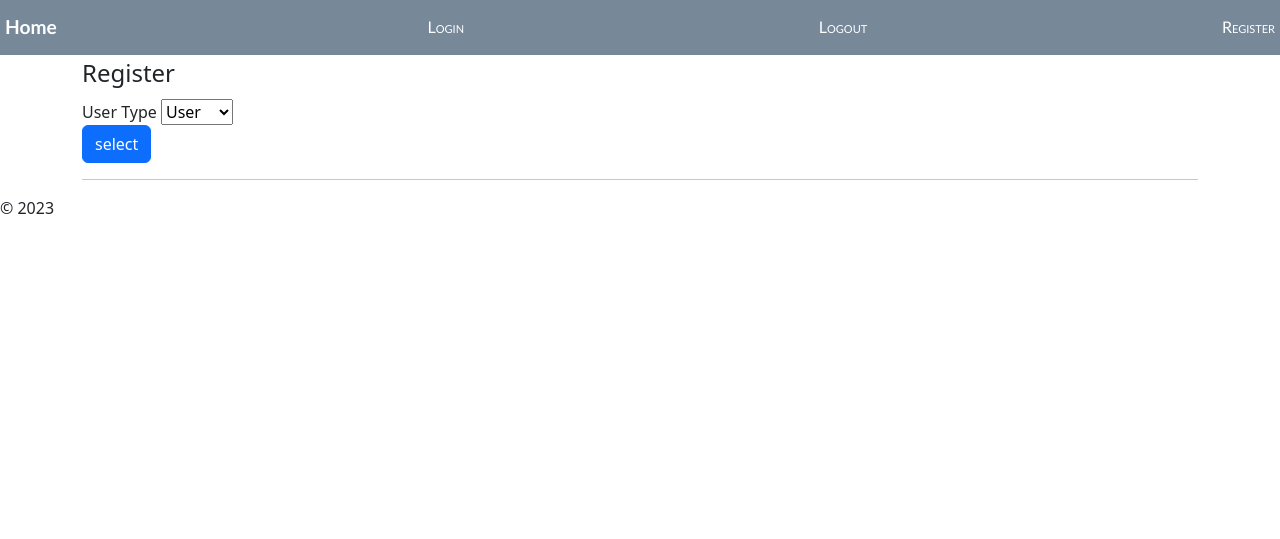
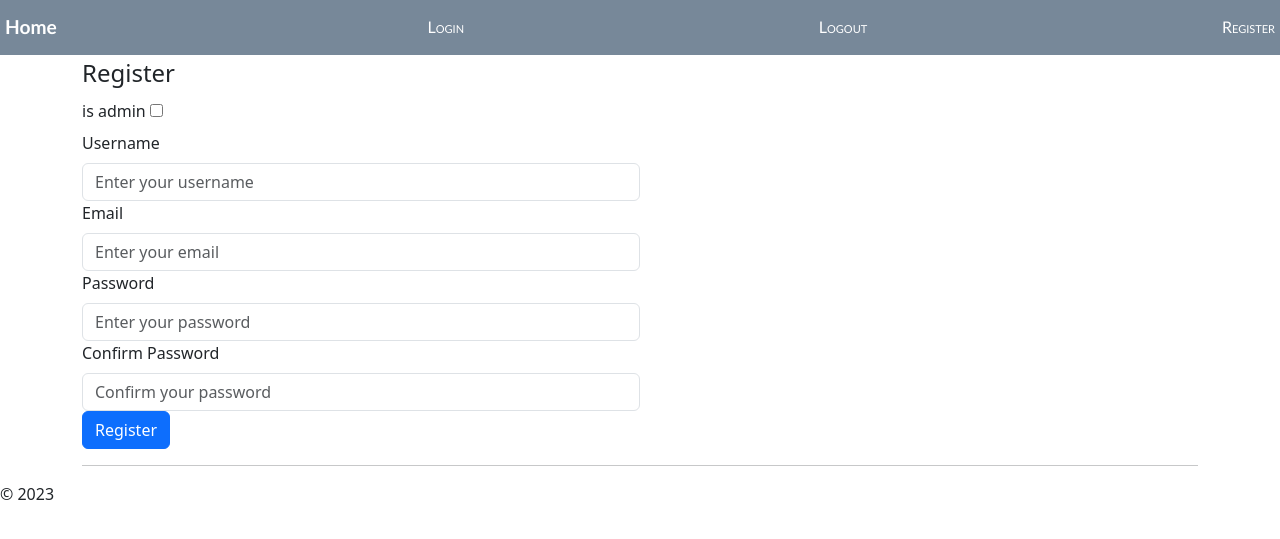
Before and after one commit to martinfosby/quiz_flask, a Flask app: page /register in a window 1280 px wide. Shown: the top 539 px of the page. Run offline with Flask 3, Linux system fonts and the light colour scheme.

Commit message:
changed register

```diff
--- a/quiz_app/forms.py
+++ b/quiz_app/forms.py
@@ -1,6 +1,6 @@
 
 from flask_wtf import FlaskForm
-from wtforms import StringField, SubmitField, SelectField, PasswordField, BooleanField, TextAreaField, FieldList, FormField, RadioField, SelectMultipleField
+from wtforms import StringField, SubmitField, SelectField, PasswordField, BooleanField, TextAreaField, FieldList, FormField, RadioField, SelectMultipleField, EmailField
 from wtforms.validators import DataRequired, Length, Email, EqualTo
 
 user_length = 2
@@ -16,24 +16,18 @@ class UserTypeForm(FlaskForm):
 
 
 class LoginForm(FlaskForm):
-    usertype = SelectField(label=u'select user type', choices=['user', 'admin'])
     username = StringField('Username', validators=[DataRequired()])
     password = PasswordField('Password', validators=[DataRequired()])
     submit = SubmitField('Log In')
 
-class UserRegistrationForm(FlaskForm):
+class RegistrationForm(FlaskForm):
+    is_admin = BooleanField('Is admin', default=False)
     username = StringField('Username', validators=[DataRequired(), Length(min=user_length, max=20)])
+    email = EmailField('Email', validators=[DataRequired()])
     password = PasswordField('Password', validators=[DataRequired(), Length(min=pass_length, max=20)])
     confirm_password = PasswordField('Confirm Password', validators=[DataRequired(), EqualTo('password')])
-    submit = SubmitField('Register')
-
-class AdminRegistrationForm(FlaskForm):
-    first_name = StringField(label='first name', validators=[DataRequired()])
-    last_name = StringField(label='last name', validators=[DataRequired()])
-    username = StringField('Username', validators=[DataRequired(), Length(min=user_length, max=20)])
-    password = PasswordField('Password', validators=[DataRequired(), Length(min=pass_length, max=20)])
-    confirm_password = PasswordField('Confirm Password', validators=[DataRequired(), EqualTo('password')])
-    # admin_key = StringField('Admin Key', validators=[DataRequired(), Length(min=6, max=20)])
+    first_name = StringField(label='First name', validators=[DataRequired()])
+    last_name = StringField(label='Last name', validators=[DataRequired()])
     submit = SubmitField('Register')
 
 # class AnswerForm(FlaskForm):
--- a/quiz_app/templates/layout.html
+++ b/quiz_app/templates/layout.html
@@ -25,5 +25,7 @@
             <p>&copy; 2023</p>
         </footer>
         <script src="https://cdn.jsdelivr.net/npm/bootstrap@5.3.0-alpha3/dist/js/bootstrap.bundle.min.js" integrity="sha384-ENjdO4Dr2bkBIFxQpeoTz1HIcje39Wm4jDKdf19U8gI4ddQ3GYNS7NTKfAdVQSZe" crossorigin="anonymous"></script>
+        {% block scripts %}
+        {% endblock %}
     </body>
 </html>
--- a/quiz_app/templates/register.html
+++ b/quiz_app/templates/register.html
@@ -1,17 +1,102 @@
 {% extends "layout.html" %}
 {% block title %}
 register
-
 {% endblock %}
 {% block content %}
-  <form method="POST" action="">
-    {{ form.csrf_token }}
+    <form id="register-form" method="POST" action="" class="register-form">
+        {{ form.csrf_token() }}
+        <fieldset class="form-group">
+            <legend class="form-legend">Register</legend>
 
-    <fieldset class="form-group">
-      <legend>Register</legend>
-      {{ form.usertype.label }} {{ form.usertype }}<br>
-    </fieldset>
+            <div class="form-row">
+                <div class="form-group col-md-6">
+                    <label for="is_admin" class="form-label">is admin</label>
+                    {{ form.is_admin(class="form-checkbox", id="is_admin") }}
+                </div>
+            </div>
 
-    {{ form.submit(class="btn btn-primary") }}
-  </form>
+            <div class="form-row">
+                <div class="form-group col-md-6">
+                    <label for="username" class="form-label">Username</label>
+                    {{ form.username(class="form-control", id="username", placeholder="Enter your username") }}
+                </div>
+            </div>
+            <div class="form-row">
+                <div class="form-group col-md-6">
+                    <label for="email" class="form-label">Email</label>
+                    {{ form.email(class="form-control", id="email", placeholder="Enter your email") }}
+                </div>
+            </div>
+            <div class="form-row">
+                <div class="form-group col-md-6">
+                    <label for="password" class="form-label">Password</label>
+                    {{ form.password(class="form-control", id="password", placeholder="Enter your password") }}
+                </div>
+            </div>
+            <div class="form-row">
+                <div class="form-group col-md-6">
+                    <label for="confirm_password" class="form-label">Confirm Password</label>
+                    {{ form.confirm_password(class="form-control", id="confirm_password", placeholder="Confirm your password") }}
+                </div>
+            </div>
+
+            <div class="form-row">
+                <div class="form-group col-md-6">
+                    <label for="first_name" class="form-label" id="first_name_label">First Name</label>
+                    {{ form.first_name(class="form-control", id="first_name", placeholder="Enter your first name") }}
+                </div>
+            </div>
+            <div class="form-row">
+                <div class="form-group col-md-6">
+                    <label for="last_name" class="form-label" id="last_name_label">Last Name</label>
+                    {{ form.last_name(class="form-control", id="last_name", placeholder="Enter your last name") }}
+                </div>
+            </div>
+
+            {% for field, errors in form.errors.items() %}
+                <div class="alert alert-danger">{{ ', '.join(errors) }}</div>
+            {% endfor %}
+            <div class="form-row">
+                <div class="form-group col-md-6">
+                    {{ form.submit(class="btn btn-primary btn-block", value="Register") }}
+                </div>
+            </div>
+        </fieldset>
+    </form>
 {% endblock %}
+
+{% block scripts %}
+  <script>
+        document.addEventListener("DOMContentLoaded", function() {
+            var form = document.getElementById("register-form");
+            var isAdminCheckbox = form.querySelector("input[name='is_admin']");
+            var firstNameLabel = document.getElementById("first_name_label");
+            var lastNameLabel = document.getElementById("last_name_label");
+
+            // Initially hide the first and last name fields and labels
+            form.querySelector("input[name='first_name']").style.display = "none";
+            form.querySelector("input[name='last_name']").style.display = "none";
+            firstNameLabel.style.display = "none";
+            lastNameLabel.style.display = "none";
+
+            // Listen for the checkbox change event
+            isAdminCheckbox.addEventListener("change", function() {
+                var firstNameField = form.querySelector("input[name='first_name']");
+                var lastNameField = form.querySelector("input[name='last_name']");
+                if (isAdminCheckbox.checked) {
+                    // Show the first and last name fields and labels if checkbox is checked
+                    firstNameField.style.display = "";
+                    lastNameField.style.display = "";
+                    firstNameLabel.style.display = "";
+                    lastNameLabel.style.display = "";
+                } else {
+                    // Hide the first and last name fields and labels if checkbox is unchecked
+                    firstNameField.style.display = "none";
+                    lastNameField.style.display = "none";
+                    firstNameLabel.style.display = "none";
+                    lastNameLabel.style.display = "none";
+                }
+            });
+        });
+    </script>
+{% endblock %}
--- a/quiz_app/views.py
+++ b/quiz_app/views.py
@@ -19,10 +19,11 @@ from .user_register import *
 from .user_has_quiz import *
 from .user_has_answer import *
 from .mysql_cursor import *
-from .user import User
+# from .user import User
 
-# database pool connection
 
+from .db import *
+import werkzeug
 import random
 # app.secret_key = secrets.token_urlsafe(16)
 app.permanent_session_lifetime = timedelta(days=7)
@@ -37,53 +38,28 @@ app.permanent_session_lifetime = timedelta(days=7)
 #     }
 
 
-@app.route('/register/user', methods=['GET', 'POST'])
-def user_register():
-    form = UserRegistrationForm()
-    if form.validate_on_submit():
-        # save user information to database
-        username = form.username.data
-        password = form.password.data
-        if User.register(username, password):
-            flash(f'Successfully created user {username}', category='success')
-        else:
-            flash(f'user already exists {username}', category='failed')
-            return redirect(url_for('user_register'))
 
-        return redirect(url_for('login'))
-    return render_template('user_register.html', form=form)
-
-@app.route('/register/admin', methods=['GET', 'POST'])
-def admin_register():
-    form = AdminRegistrationForm()
-    if form.validate_on_submit():
-        with AdminRegister() as ar:
-            username = form.username.data
-            password = form.password.data
-            first_name = form.first_name.data
-            last_name = form.last_name.data
-            ar.create_admin(username=username, password=password, first_name=first_name, last_name=last_name)
-            if ar:
-                flash(f'Successfully created admin {username}', category='success')
-            else:
-                flash(f'admin already exists {username}', category='failed')
-        return redirect(url_for('login'))
-        # check if admin key is valid
-        # if form.admin_key.data == 'myadminkey':
-        #     # save admin information to database
-        #     return redirect(url_for('login'))
-        # else:
-        #     form.admin_key.errors.append('Invalid admin key')
-    return render_template('admin_register.html', form=form)
 
 @app.route('/register', methods=["GET", "POST"])
 def register() -> 'html':
-    form = UserTypeForm()
+    form = RegistrationForm()
     if form.validate_on_submit():
-        if form.usertype.data == 'admin':
-            return redirect(url_for('admin_register'))
-        else:
-            return redirect(url_for('user_register'))
+        is_admin = form.is_admin.data
+        username = form.username.data
+        email = form.email.data
+        password_hash = werkzeug.generate_password_hash(form.password.data)
+        first_name = form.first_name.data
+        last_name = form.last_name.data
+        db_exec('''INSERT INTO user (is_admin, username, email, password_hash, first_name, last_name)
+        VALUES (%s, %s, %s, %s, %s, %s)''',
+        (is_admin, username, email, password_hash, first_name, last_name))
+
+        # if ar:
+        #     flash(f'Successfully created admin {username}', category='success')
+        # else:
+        #     flash(f'admin already exists {username}', category='failed')
+        return redirect(url_for('login'))
+
     return render_template('register.html', form=form)
 
 
@@ -118,7 +94,6 @@ def login():
     if not 'username' in session:
         form = LoginForm()
         if form.validate_on_submit():
-            usertype = form.usertype.data
             username = form.username.data
             password = form.password.data
             # Check if the user is an admin
```
